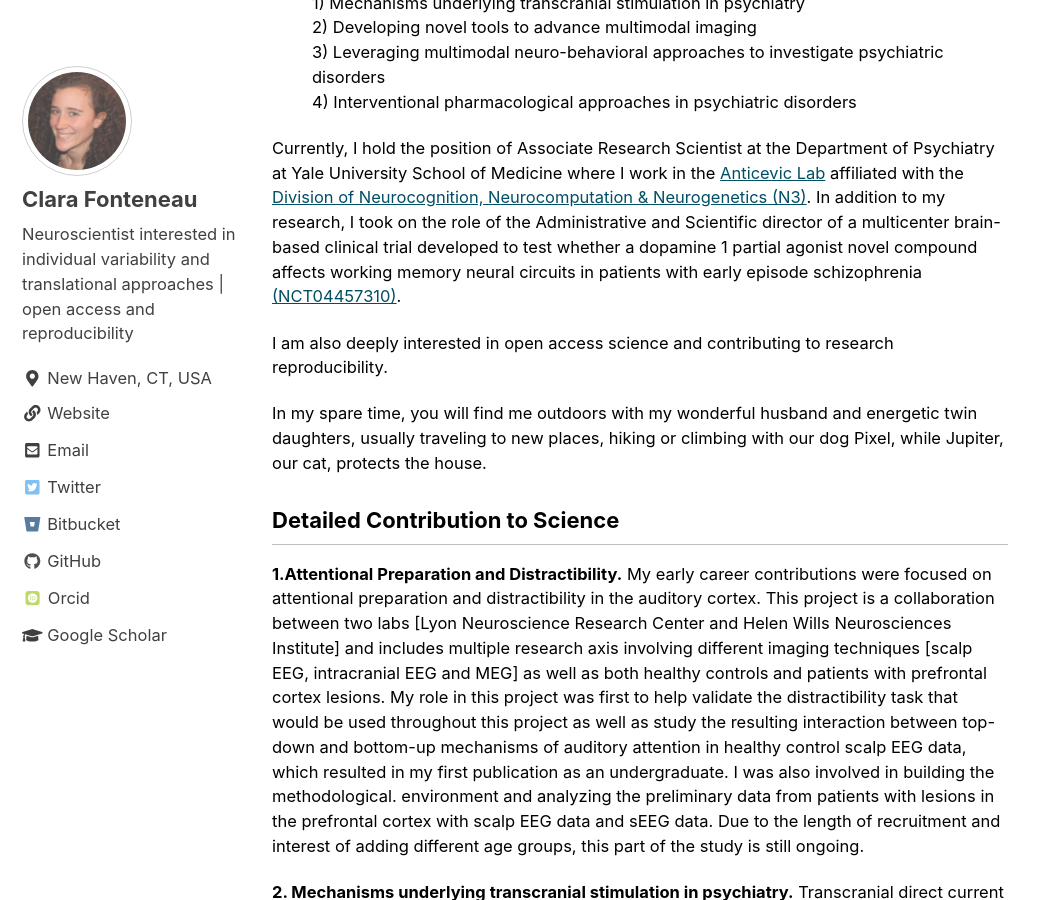
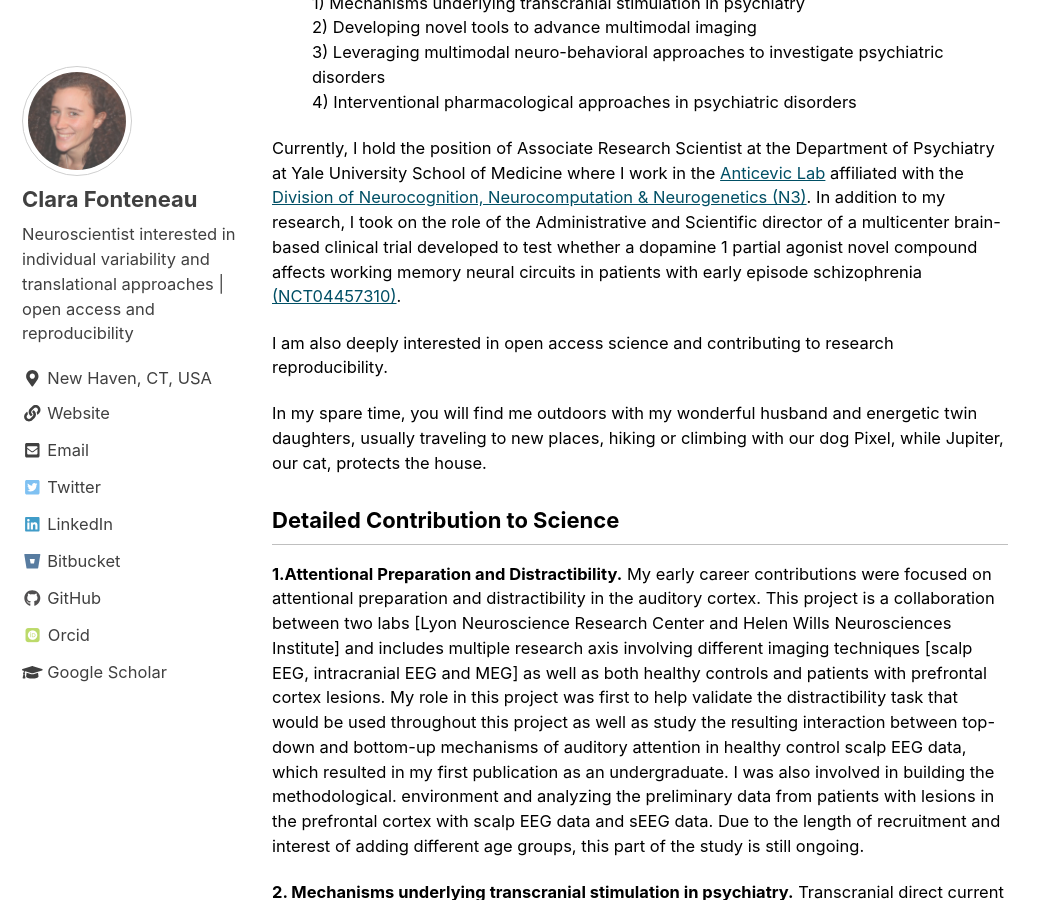
Before and after one commit to clarafonteneau/clarafonteneau.github.io, a Jekyll site: the page built from index.html, in a window 1280 px wide and 900 px high, scrolled down 586 px. Shown: the whole window, without its empty margins (0-1045 px from the left). Built offline with Jekyll 4.4.1, drawn with Linux system fonts in a browser that asks for light colours; nearby versions of some CDN libraries; some web fonts are replaced; the list of posts is cut into pages by our own code.

Commit message:
updated CV and linkedin

```diff
--- a/_config.yml
+++ b/_config.yml
@@ -119,7 +119,7 @@ author:
   keybase          :
   instagram        :
   lastfm           :
-  linkedin         :  # "john-doe-12345678" (the last part of your profile url, e.g. https://www.linkedin.com/in/john-doe-12345678)
+  linkedin         : "clara-fonteneau-6a7bb9295" # "john-doe-12345678" (the last part of your profile url, e.g. https://www.linkedin.com/in/john-doe-12345678)
   orcid            : "0000-0003-2808-3867"
   pinterest        :
   soundcloud       :
--- a/_data/navigation.yml
+++ b/_data/navigation.yml
@@ -3,7 +3,7 @@ main:
   - title: "Home"
     url: https://clarafonteneau.github.io/
   - title: "CV"
-    url: /CV/FONTENEAU_CV_20190119.pdf
+    url: /CV/2023_CV_academia_CFonteneau.pdf
   - title: "Papers"
     url: /papers/
   - title: 'Posts'
```
Also changed, not shown: 2 other files.
